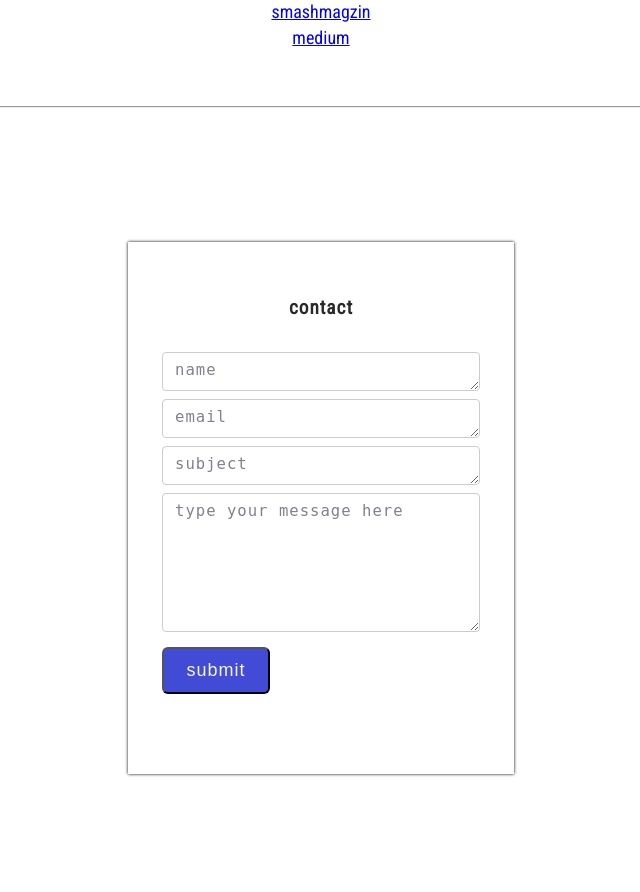
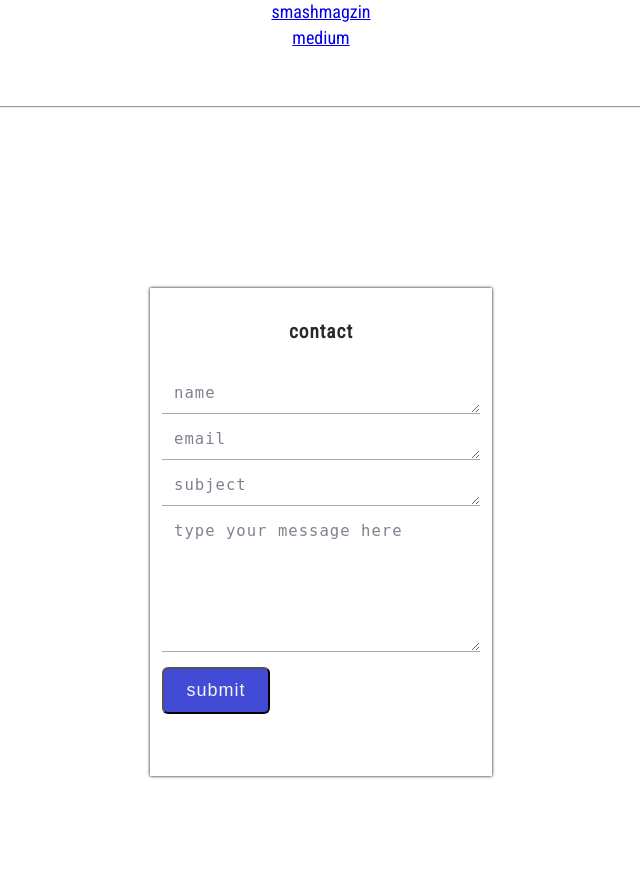
Before and after one commit to mahtobittu/mahtobittu.github.io, a PHP site: page / in a window 1280 px wide. Shown: the part 4947-5839 px from the top of the page, without its empty margins (319-959 px from the left). Run offline with PHP 8.4, Linux system fonts and the light colour scheme.

Commit message:
Add files via upload

```diff
--- a/index.html
+++ b/index.html
@@ -220,15 +220,15 @@
                         <div id="formwraper">
 
 
-                        <form style="    height: 29em;
+                        <form style="height: 29em;
                         width: 318px;
                         box-shadow: 0px 0px 3px black;
                         background: #ffffff;
-                        padding: 34px;
-                        /* margin-top: 3em; */
+                        padding: 12px;
+                        margin-top: 3em;
                         flex-direction: column;
                         display: flex;
-                        color: white; ">
+                        color: white;">
 
                         <h2 class="h2margin" style="padding-top: 20px;">contact</h2>
                             <textarea class="input1" placeholder="name" type="text" ></textarea>
--- a/jssolution.css
+++ b/jssolution.css
@@ -222,9 +222,11 @@ span{
     color: #414bd6;
     background-color: #fff;
     background-image: none;
-    border: .0625rem solid #ccc;
-    border-radius: .25rem;
+    border: transparent;
+    /* border-radius: .25rem; */
     letter-spacing: 1px;
+    border-bottom: 1px solid darkgrey;
+    outline: #f50000;
 }
 
 label{
--- a/jssolution.js
+++ b/jssolution.js
@@ -6,6 +6,17 @@ $(document).ready(function () {
     $("li").css("margin-bottom" , "5px");
     $("#scrolld").animate({height :'30px'}, "slow");
     //$("li").css("font-size" , "larger");
+    $(".input1").change(function(){
+
+        $(this).css("border" , "1px solid red");
+
+    });
+
+
+
+
+
+
 
 
 });
```
